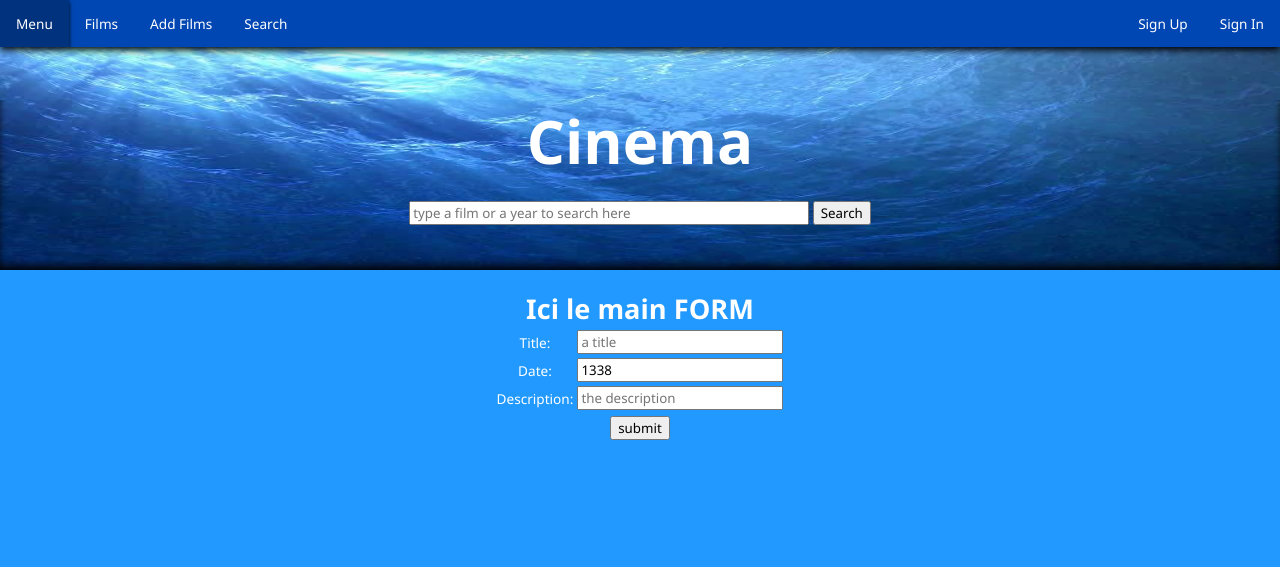
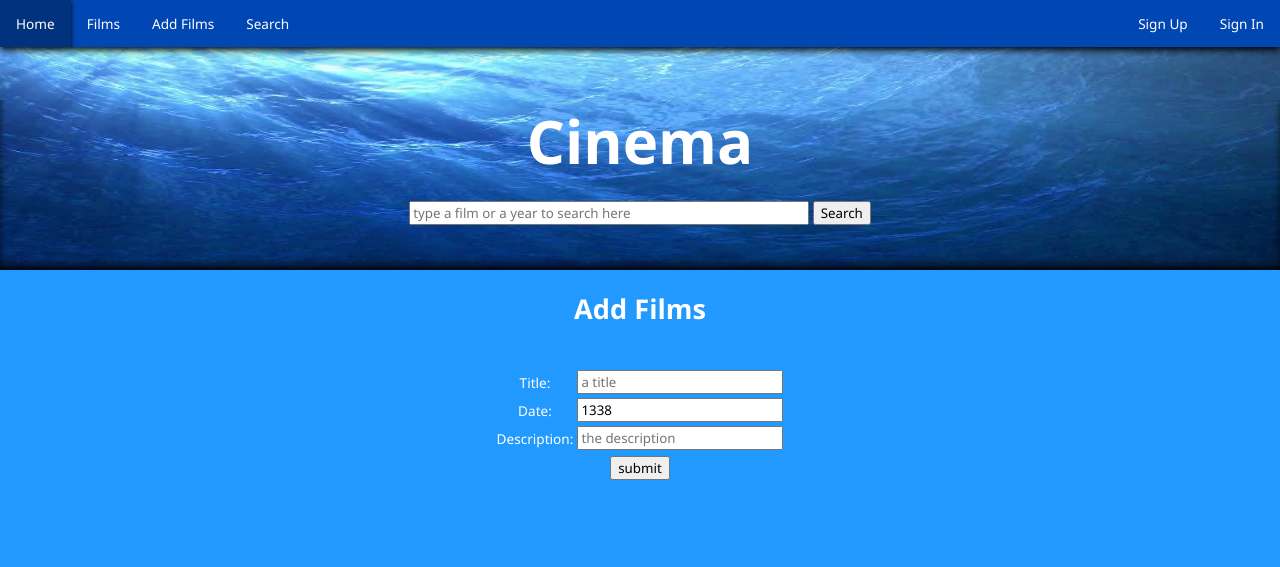
Before and after one commit to testEpfc/cinema, a PHP site: page /form.php in a window 1280 px wide. Shown: the top 567 px of the page. Run offline with PHP 8.4, Linux system fonts and the light colour scheme.

Commit message:
titles fixed

```diff
--- a/css/cinema.css
+++ b/css/cinema.css
@@ -162,3 +162,6 @@ table.resultList, .navbar.miniNavbar, table.responsiveTable {
     /*size: 3em;*/
     /*size: 4em;*/
 }
+main h1:first-of-type {
+    margin-bottom: 40px;
+}
--- a/films.php
+++ b/films.php
@@ -118,15 +118,15 @@ $porteMysql = null;
         <link href="css/resultList.css" rel="stylesheet" type="text/css"/>
         <link href="css/responsiveTable.css" rel="stylesheet" type="text/css"/>-->
         <?php include "CSSInclude.php";?>
-        <title> Films List </title>
+        <title> Films </title>
         <style>
         </style>
     </head>
     <body>
         <?php include './header.php';?>
     <main>
-        <h1> Films List </h1>
-        <br>
+        <h1> Films </h1>
+        <!--<br>-->
         <!--<br>-->
 
         <?php // if($isEmpty){echo $all[0]['annee'];} ?>
--- a/form.php
+++ b/form.php
@@ -7,14 +7,14 @@ and open the template in the editor.
 <html>
     <head>
         <meta charset="UTF-8">
-        <title>form</title>
+        <title>Add Films</title>
         <link href="css/cinema.css" rel="stylesheet" type="text/css"/>
         <link href="css/navigationBar.css" rel="stylesheet" type="text/css"/>
     </head>
     <body>
         <?php include './header.php';?>
     <main>
-        <h1>Ici le main FORM</h1>
+        <h1>Add Films</h1>
 
 
         <form method="post" action="films.php">
--- a/header.php
+++ b/header.php
@@ -38,7 +38,7 @@ $j=0;
     </div>
 
     <ul class="navbar">
-        <li><a href="<?php echo $links[$j++] ?>"> Menu </a></li>
+        <li><a href="<?php echo $links[$j++] ?>"> Home </a></li>
         <li class="nav-right"><a href="<?php echo $links[$j++] ?>" > Sign In </a></li>
         <li class="nav-right"><a href="<?php echo $links[$j++] ?>" > Sign Up </a></li>
         <li><a href="<?php echo $links[$j++] ?>" > Films </a></li>
--- a/index.php
+++ b/index.php
@@ -45,7 +45,7 @@ and open the template in the editor.
         <?php }} ?>
     <main>
 
-        <h1>Index</h1>
+        <h1>Home</h1>
 
         <ul style="list-style: none">
             <li>
--- a/signIn.php
+++ b/signIn.php
@@ -42,7 +42,7 @@ if(isset($_REQUEST['username']) && isset($_REQUEST['password']) && !empty($_REQU
     <head>
         <?php if(!$isEmpty && $isCorrect){ echo '<meta http-equiv="refresh" content="0; url=index.php?welcome=2&username='.$username.'" />' ; }?>
         <meta charset="UTF-8">
-        <title>sign in</title>
+        <title>Sign In</title>
 <!--        <link href="css/cinema.css" rel="stylesheet" type="text/css"/>
         <link href="css/navigationBar.css" rel="stylesheet" type="text/css"/>-->
         <?php include "CSSInclude.php";?>
@@ -50,7 +50,7 @@ if(isset($_REQUEST['username']) && isset($_REQUEST['password']) && !empty($_REQU
     <body>
         <?php include './header.php';?>
     <main>
-        <h1>Ici le main SIGN IN</h1>
+        <h1>Sign In</h1>
 
         <?php if($isEmpty && !$isCorrect){ echo "<h3 class='error'>The username and/or the password are wrong. Try again</h3>";} ?>
         <!--<form method="get" action="signinValidation.php">-->
```
